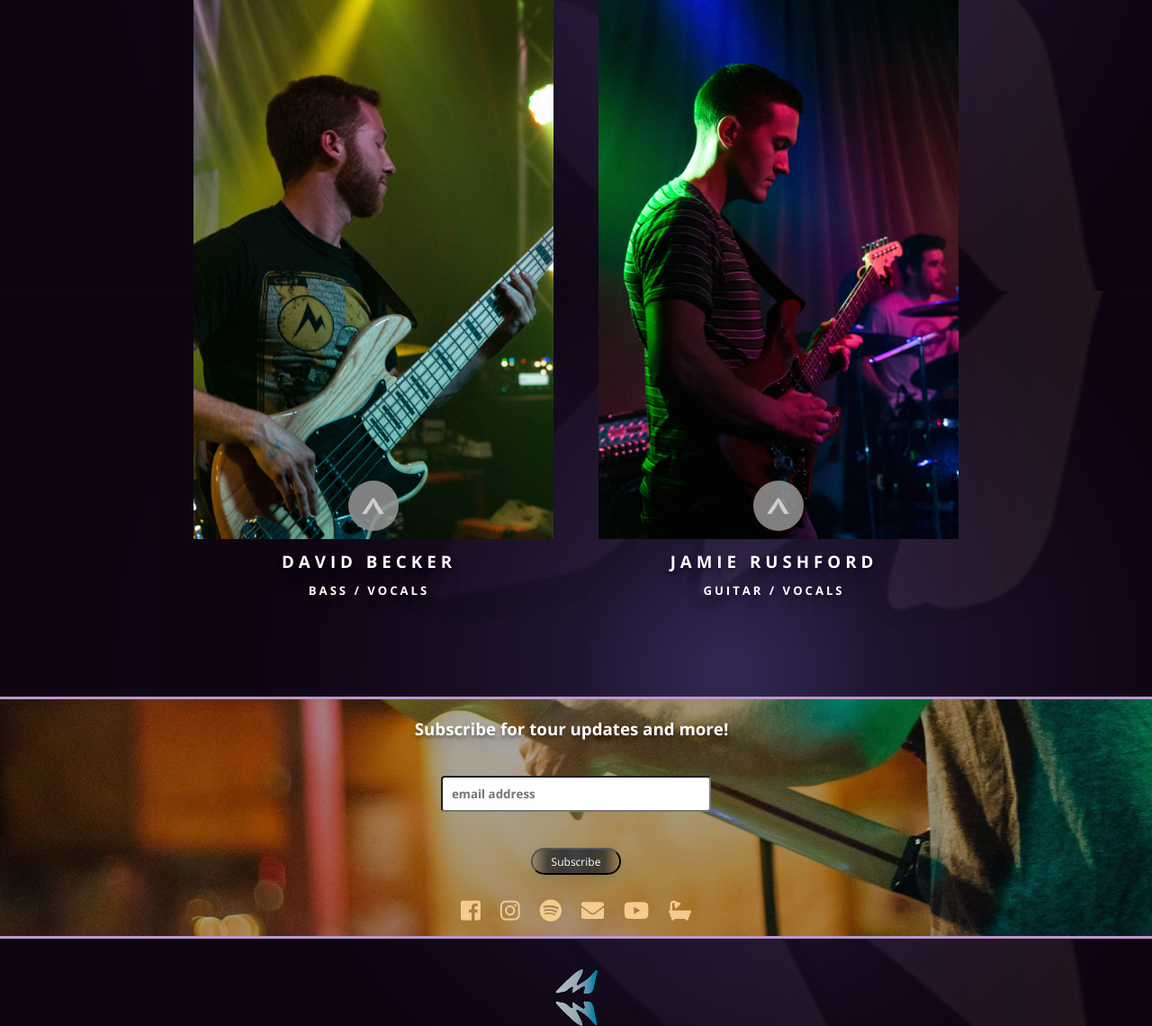
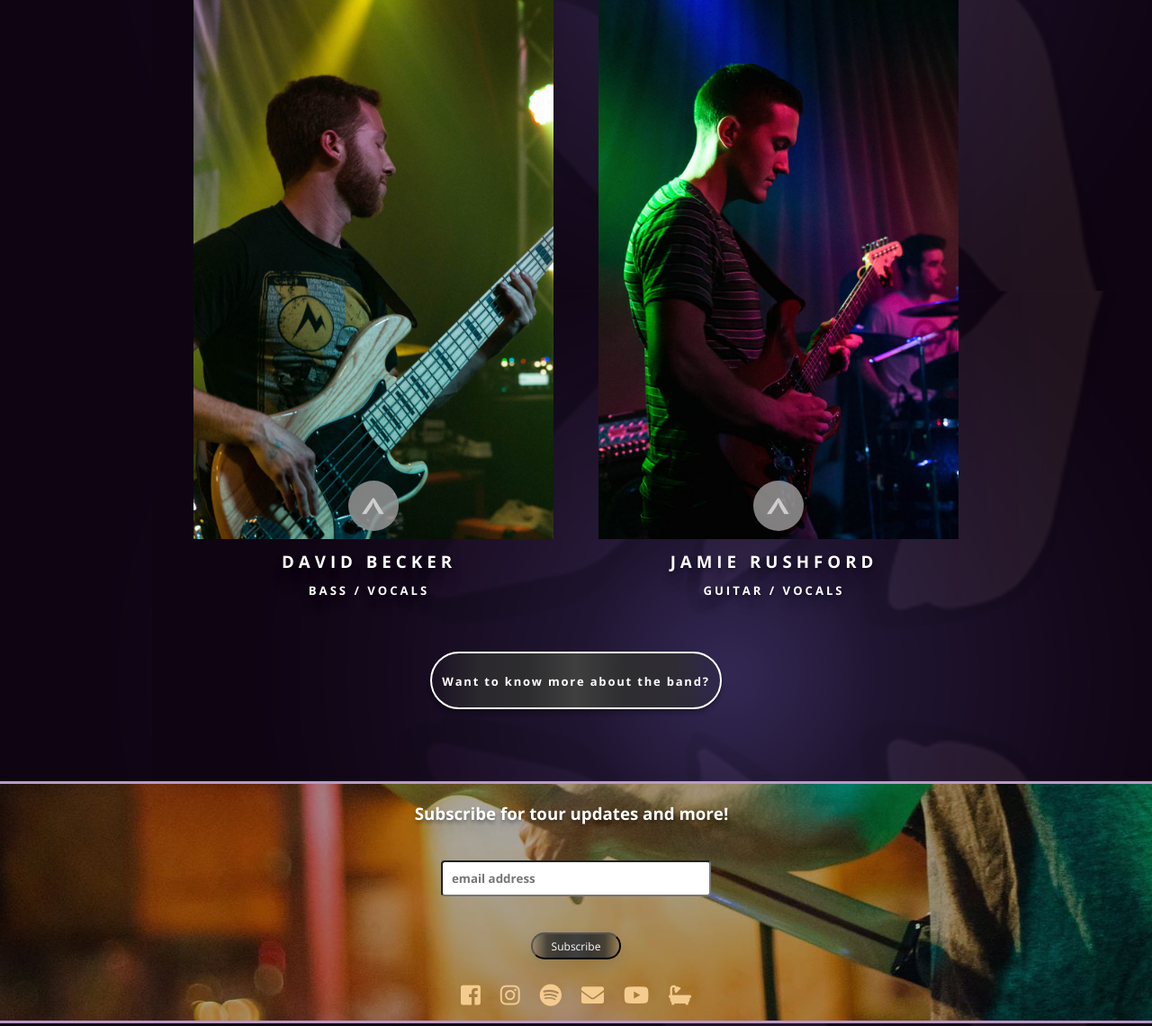
Before and after one commit to jarushford/Mad-Wallace, a PHP site: page /about.html in a window 1280 px wide. Shown: the part 2236-3376 px from the top of the page at 90% size. Run offline with PHP 8.4, Linux system fonts and the light colour scheme; some libraries are stand-ins or nearby versions.

Commit message:
add link to cipher article

```diff
--- a/about.html
+++ b/about.html
@@ -119,7 +119,7 @@
 
 	</div>
 
-
+	<a href="http://www.ciphermagazine.com/mad-wallace/" target="_blank" id="article"><h4 class="cipher">Want to know more about the band?</h4></a>
 
 
 	<footer class="footer">
--- a/styles/about.css
+++ b/styles/about.css
@@ -216,9 +216,40 @@ h3>span {
 
 
 
-
-
-
 i {
 	padding:1px;
 }
+
+.cipher {
+	margin-top: 12px;
+}
+
+
+#article {
+	text-align: center;
+	height: 40px;
+	width: 300px;
+	display: block;
+	margin-right: auto;
+	margin-left: auto;
+	margin-top: 30px;
+    border-radius: 4px;
+    border: 2px solid white;
+  	background: linear-gradient(to right, rgba(47,47,47,.1) , rgba(47,47,47,.8), rgba(47,47,47,.9), #3f3f3f, rgba(47,47,47,.9), rgba(47,47,47,.8), rgba(47,47,47,.1));
+    font-family: 'Open Sans', sans-serif;
+    font-size: 13px;
+    letter-spacing: 1.8px;
+    color: white;
+    box-shadow: 0px 8px 15px rgba(0, 0, 0, 0.1);
+    transition: all 0.3s ease 0s;
+    border-radius: 45px;
+    box-shadow: 0px 1px 2px rgba(0,0,0,0.4),
+				 0px 4px 4px rgba(0,0,0,0.1),
+				 0px 5px 5px rgba(0,0,0,0.1);
+}
+
+#article:hover{
+	cursor: pointer;
+	background-color: grey;
+	transform: translateY(-2px);
+}
```
